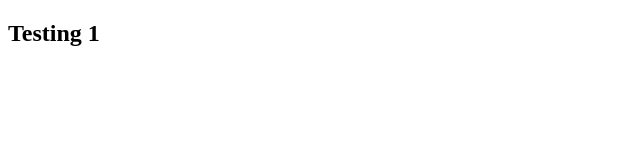
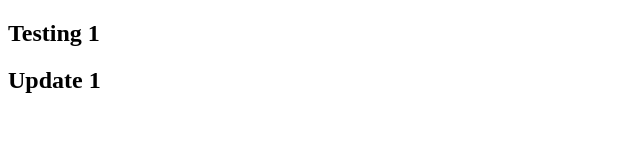
Before and after one commit to testing-purpose-only/first-repo, a plain HTML site: page index.html in a window 1280 px wide. Shown: the whole page, without its empty margins (0-640 px from the left). Drawn offline with Linux system fonts and the light colour scheme.

Commit message:
update 1

```diff
--- a/index.html
+++ b/index.html
@@ -8,5 +8,6 @@
 </head>
 <body>
     <h2>Testing 1</h2>
+    <h2>Update 1</h2>
 </body>
 </html>
```
